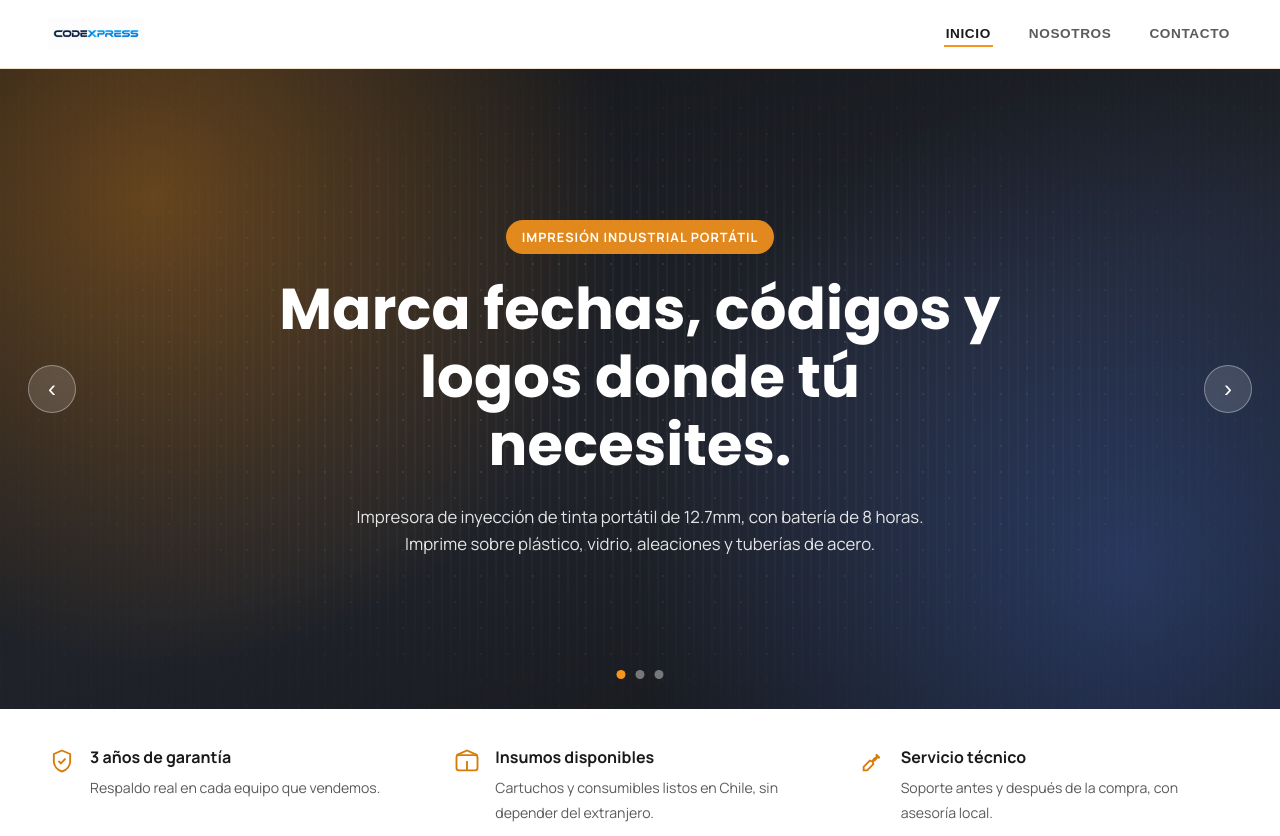
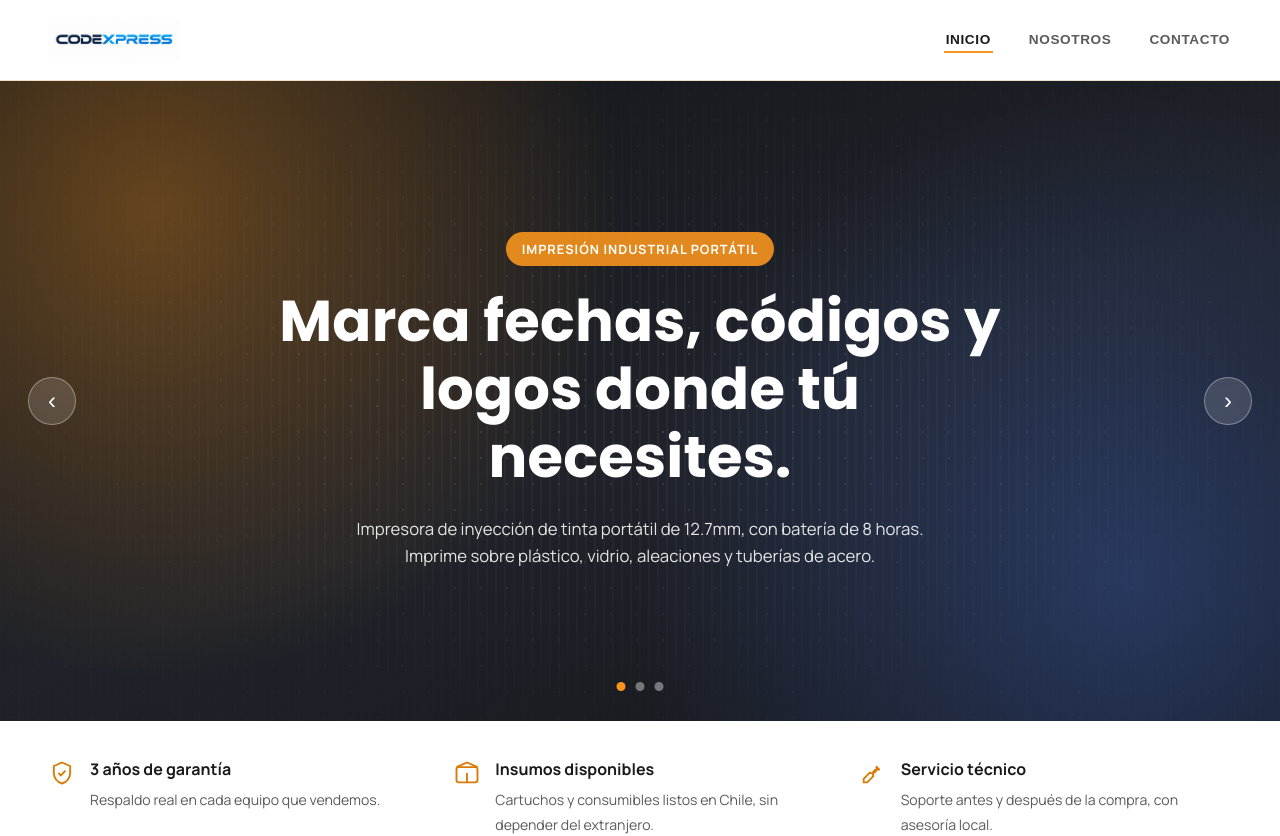
Before and after one commit to Antonio-cornej/CodeXpress-Global, a React (Vite) app: page / in a window 1280 px wide. Shown: the top 836 px of the page. Built offline with nearby package versions, Linux system fonts and the light colour scheme.

Commit message:
Mover logo a la ruta correcta

```diff
--- a/index.html
+++ b/index.html
@@ -2,7 +2,7 @@
 <html lang="es">
   <head>
     <meta charset="UTF-8" />
-    <link rel="icon" type="image/png" href="/favicon.png" />
+    <link rel="icon" type="image/jpeg" href="/favicon.jpg" />
     <meta name="viewport" content="width=device-width, initial-scale=1.0" />
     <link rel="preconnect" href="https://fonts.googleapis.com" />
     <link rel="preconnect" href="https://fonts.gstatic.com" crossorigin />
--- a/src/App.css
+++ b/src/App.css
@@ -45,10 +45,12 @@
   display:flex; align-items:center; justify-content:space-between;
   box-sizing:border-box;
 }
+
 .nav-mark{
-  width:auto; height:32px; border-radius:0;
+  width:auto; height:44px; border-radius:0;
   background:none; display:flex; align-items:center; justify-content:center;
 }
+
 .nav-logo{
   height:100%; width:auto; object-fit:contain;
 }
--- a/src/App.jsx
+++ b/src/App.jsx
@@ -26,7 +26,6 @@
 import cartuchoComponentesImg from './assets/hero/cartridge.jpg'
 import cartuchoAplicacionesImg from './assets/hero/cartridge.jpg'
 import cartuchoPack3Img from './assets/hero/cartridge.jpg'
-
 
 // ===== IMÁGENES: CARTUCHO 12.7 MM =====
 import cartucho127Img1 from './assets/hero/cartucho_12_7mm_01.png'
```
